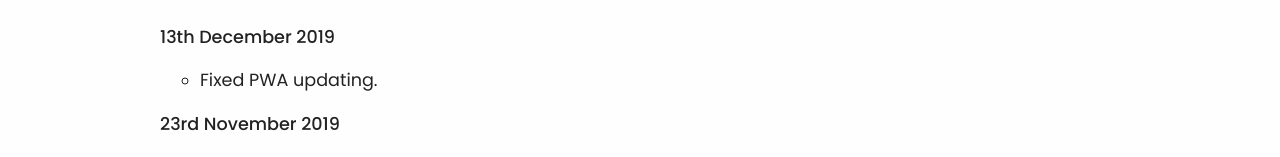
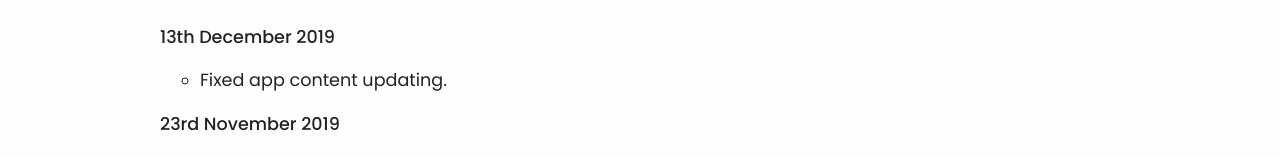
Before and after one commit to DanielHearn/korean-handbook, a Vue app in the folder korean-handbook/: page / in a window 1280 px wide. Shown: the part 523-680 px from the top of the page. Built offline with nearby package versions, Linux system fonts and the light colour scheme.

Commit message:
Improve update wording

```diff
--- a/korean-handbook/src/static/updates.js
+++ b/korean-handbook/src/static/updates.js
@@ -1,7 +1,7 @@
 export const Updates = [
   {
     date: '13th December 2019',
-    changes: ['Fixed PWA updating.'],
+    changes: ['Fixed app content updating.'],
   },
   {
     date: '23rd November 2019',
```
